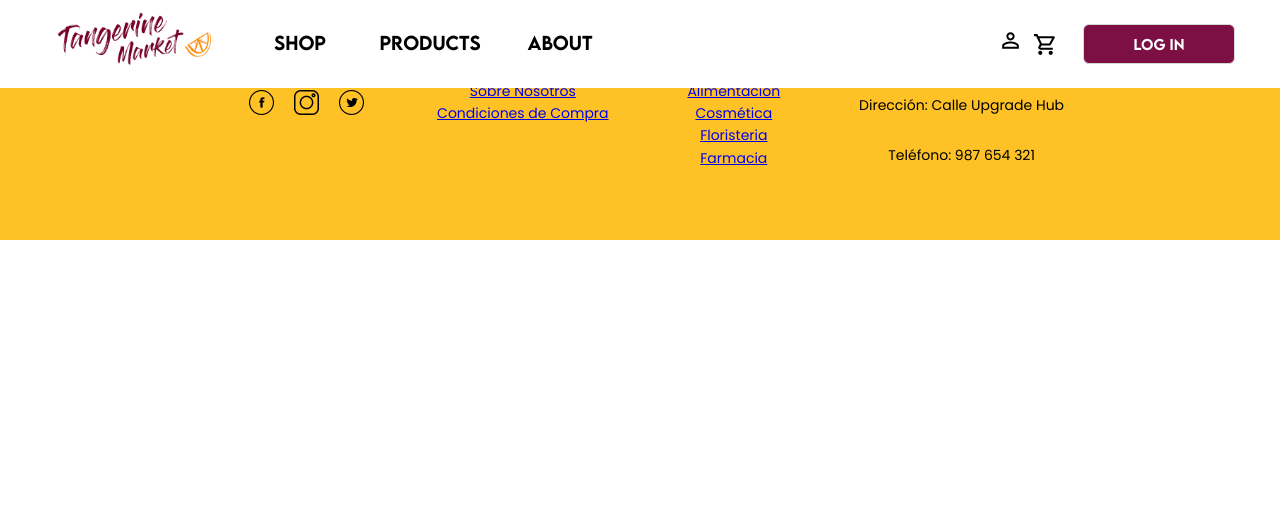
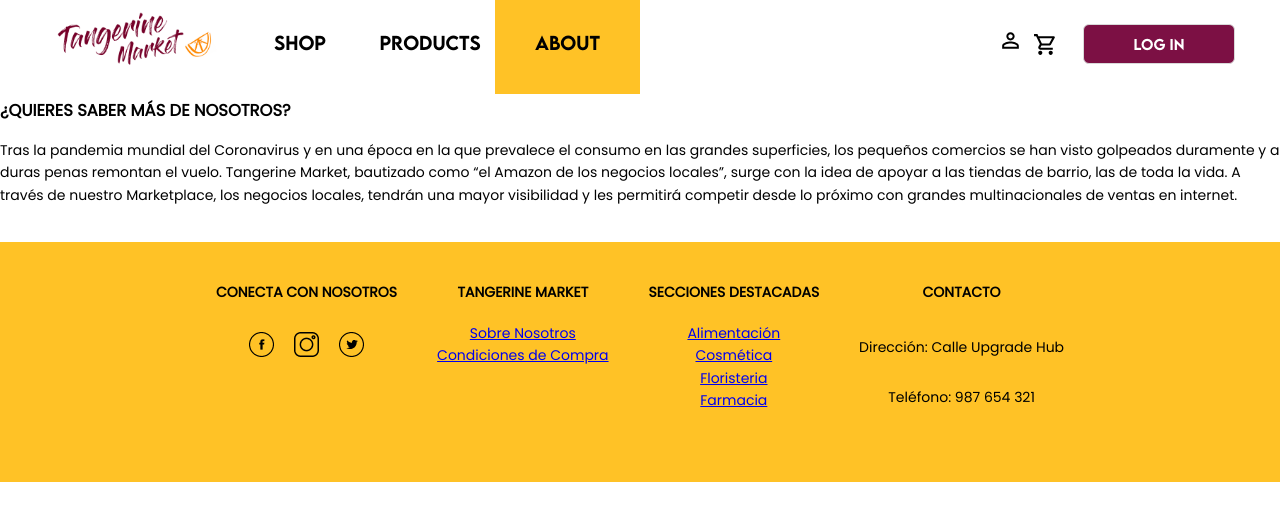
Before and after one commit to lourdesreguera/Tangerine-market-react-redux-scss, a React (Create React App) app: page /about in a window 1280 px wide. Shown: the top 520 px of the page. Built offline with nearby package versions, Linux system fonts and the light colour scheme; the HTML template or start-up script is replaced by a standard one.

Commit message:
FEAT about-page

```diff
--- a/src/App.jsx
+++ b/src/App.jsx
@@ -11,6 +11,7 @@
 import StoresPage from "./pages/StoresPage";
 import StoreDetailPage from "./pages/StoreDetailPage";
 import ProductsPage from "./pages/ProductsPage";
+import AboutPage from "./pages/AboutPage";
 
 function App() {
   return (
@@ -34,6 +35,7 @@
           <Route path=":id" element={<StoreDetailPage />} />
         </Route>
         <Route path="/products" element={<ProductsPage />} />
+        <Route path="/about" element={<AboutPage />} />
       </Routes>
       <Footer />
     </div>
--- a/src/App.scss
+++ b/src/App.scss
@@ -4,7 +4,7 @@
 @import './styles/footer';
 @import './styles/myAccount';
 @import './styles/stores';
-
+@import './styles/about';
 
 .prueba {
     min-height: 500px;
--- a/src/components/HeaderDesk.jsx
+++ b/src/components/HeaderDesk.jsx
@@ -29,9 +29,9 @@
               </NavLink>
             </div>
             <div className="header__nav-container">
-              <a href="#" className="header__nav-link">
+              <NavLink to="/about" className="header__nav-link" activeClassName='active' >
                 about
-              </a>
+              </NavLink>
             </div>
           </nav>
         </div>
--- /dev/null
+++ b/src/pages/AboutPage.jsx
@@ -0,0 +1,22 @@
+import React from 'react'
+
+const AboutPage = () => {
+    return (
+        <main>
+            <div className='aboutPage-container'>
+                <h3>¿QUIERES SABER MÁS DE NOSOTROS?</h3>
+
+                <div>
+                <p>Tras la pandemia mundial del Coronavirus y en una época en la que prevalece el consumo en las grandes superficies, los pequeños comercios se han visto golpeados duramente y a duras penas remontan el vuelo.
+                    Tangerine Market, bautizado como “el Amazon de los negocios locales”, surge con la idea de apoyar a las tiendas de barrio, las de toda la vida.
+                    A través de nuestro Marketplace, los negocios locales, tendrán una mayor visibilidad y les permitirá  competir desde lo próximo con grandes multinacionales de ventas en internet.
+                </p>
+                <img src="" alt=""/>
+                </div>
+
+            </div>
+        </main>
+    )
+}
+
+export default AboutPage
--- /dev/null
+++ b/src/styles/_about.scss
@@ -0,0 +1,3 @@
+.aboutPage-container{
+    margin-top: 100px;
+}
```
